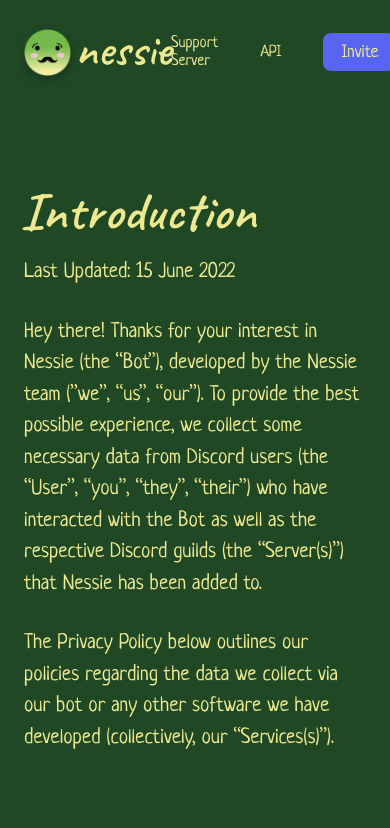
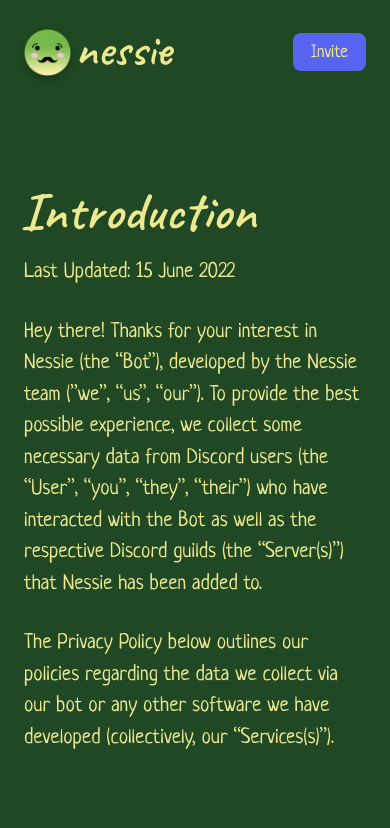
Before and after one commit to vexuas/nessie-web, a React (Create React App) app: page /terms_and_privacy in a window 390 px wide. Shown: the top 828 px of the page. Built offline with nearby package versions, Linux system fonts and the light colour scheme.

Commit message:
Add responsive design to navbar

```diff
--- a/src/app/components/NavBar/NavBar.module.scss
+++ b/src/app/components/NavBar/NavBar.module.scss
@@ -12,12 +12,6 @@
   background-color: $bg-color-main;
   z-index: 100;
   transition: filter 0.2s linear;
-
-  @media only screen and (max-width: $breakpoint-phone) {
-    min-width: $display-width-default-mobile;
-    width: auto;
-    padding: 0 24px;
-  }
 }
 .Scrolling {
   filter: drop-shadow(0px 15px 15px rgba(0, 0, 0, 0.25));
@@ -53,3 +47,14 @@
     text-decoration: underline;
   }
 }
+
+@media only screen and (max-width: $breakpoint-phone) {
+  .Container {
+    min-width: $display-width-default-mobile;
+    width: calc(100vw - 24px * 2);
+    padding: 0 24px;
+  }
+  .LinkName {
+    display: none;
+  }
+}
```
